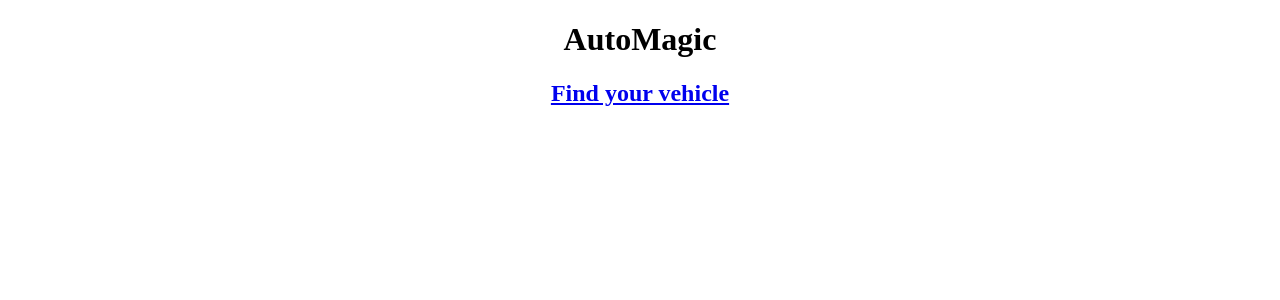
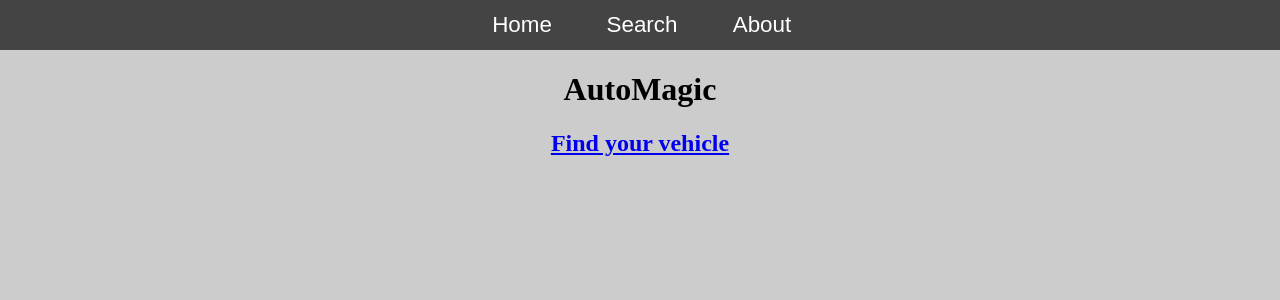
Before and after one commit to gnurgle/automagic, a Flask app: page / in a window 1280 px wide. Shown: the top 300 px of the page. Run offline with Flask 2, Linux system fonts and the light colour scheme; parts of the project's set-up code (start-up, migrations or seed data) failed here and were passed over.

Commit message:
Nav Bar / Basic CSS

```diff
--- /dev/null
+++ b/static/css/nav.css
@@ -0,0 +1,67 @@
+body {
+  margin: 0;
+  padding: 0;
+  background: #ccc;
+}
+
+.nav ul {
+  list-style: none;
+  background-color: #444;
+  text-align: center;
+  padding: 0;
+  margin: 0;
+}
+.nav li {
+  font-family: 'Oswald', sans-serif;
+  font-size: 1.2em;
+  line-height: 40px;
+  height: 40px;
+  border-bottom: 1px solid #888;
+}
+
+.nav a {
+  text-decoration: none;
+  color: #fff;
+  display: block;
+  transition: .3s background-color;
+}
+
+.nav a:hover {
+  background-color: #005f5f;
+}
+
+.nav a.active {
+  background-color: #fff;
+  color: #444;
+  cursor: default;
+}
+
+@media screen and (min-width: 600px) {
+  .nav li {
+    width: 120px;
+    border-bottom: none;
+    height: 50px;
+    line-height: 50px;
+    font-size: 1.4em;
+  }
+
+  /* Option 1 - Display Inline */
+  .nav li {
+    display: inline-block;
+    margin-right: -4px;
+  }
+
+  /* Options 2 - Float
+  .nav li {
+    float: left;
+  }
+  .nav ul {
+    overflow: auto;
+    width: 600px;
+    margin: 0 auto;
+  }
+  .nav {
+    background-color: #444;
+  }
+  */
+}
--- a/templates/base.html
+++ b/templates/base.html
@@ -3,7 +3,21 @@
 <head>
     <meta charset="UTF-8">
     <title>AutoMagic</title>
+    <link rel="stylesheet" href="{{ url_for('static', filename='css/nav.css') }}">
 </head>
+
+<body class="news">
+  <header>
+    <div class="nav">
+      <ul>
+        <li class="navhome"><a href="{{url_for('home')}}">Home</a></li>
+        <li class="navfind"><a href="{{url_for('index')}}">Search</a></li>
+        <li class="navabout"><a href="#">About</a></li>
+      </ul>
+    </div>
+  </header>
+</body>
+
 <body>
     {% block content %}
     {% endblock %}
```
